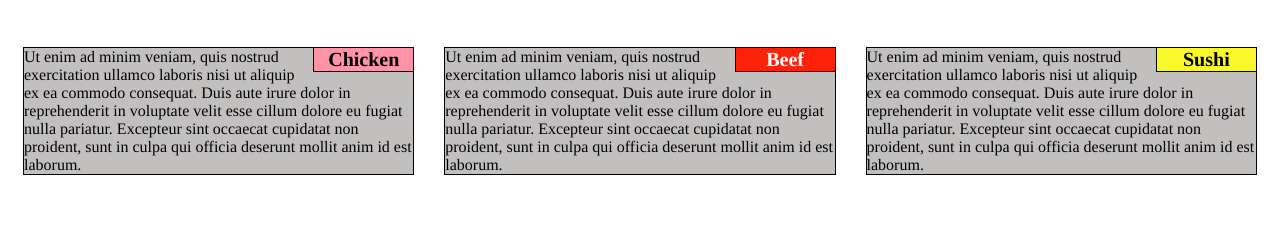
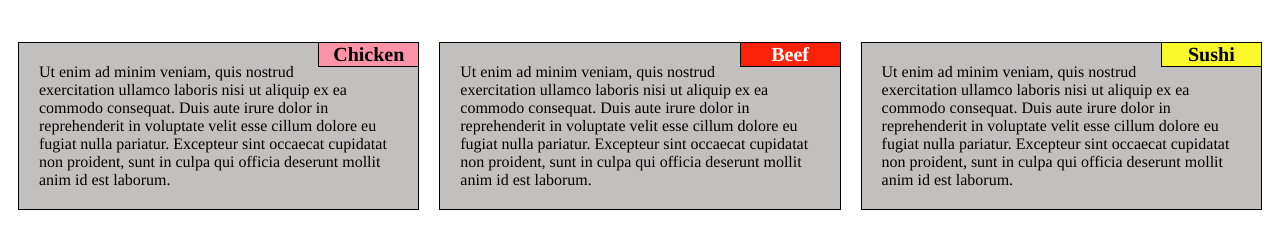
Before and after one commit to 3miyaz/HTML-CSS-and-Javascript-for-Web-Developers-Module-2, a plain HTML site: page index.html in a window 1280 px wide. Shown: the part 86-334 px from the top of the page. Drawn offline with Linux system fonts and the light colour scheme; files that its build step writes are made by us from their sources.

Commit message:
Update style.css

```diff
--- a/CSS/style.css
+++ b/CSS/style.css
@@ -8,14 +8,15 @@ header {
     font-family: Times, "Times New Roman", Georgia, serif;
 }
 
-p{
+.description{
   width: 90%;
-  margin: 25px;
+  margin: 20px;
+  clear:left;
 }
 
 .section{
     border:1px solid black;
-    margin: 15px;
+    margin: 10px;
     background-color: rgb(194, 191, 191);
     font-family: Times, "Times New Roman", Georgia, serif;
 }
@@ -29,6 +30,7 @@ p{
     font-size: 1.25em;
     font-weight: bold;
     float: right;
+    clear: both;
 }
 
   #option1{
```
